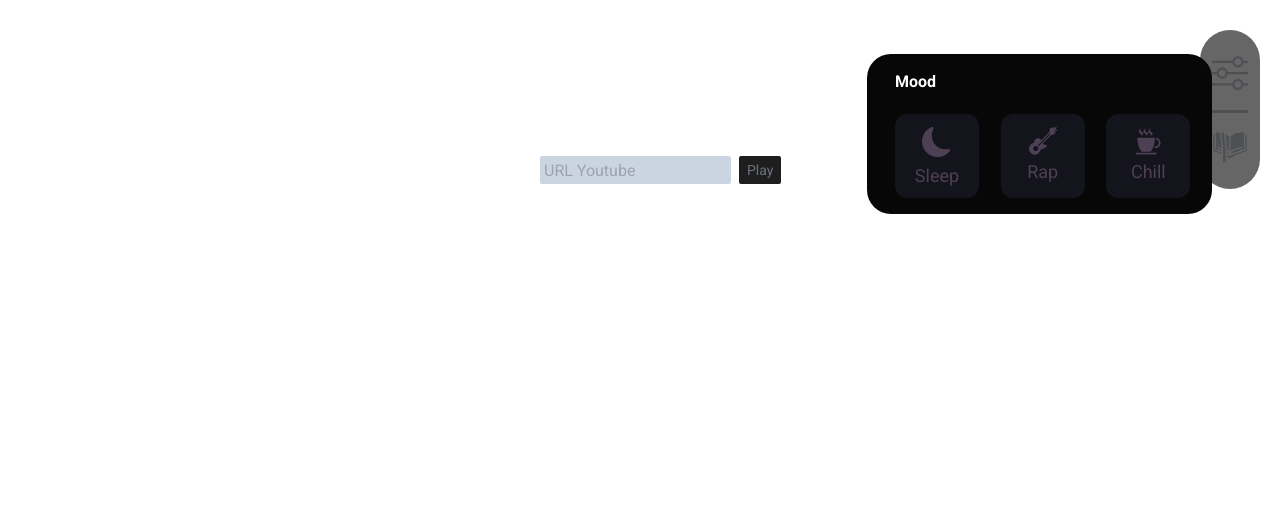
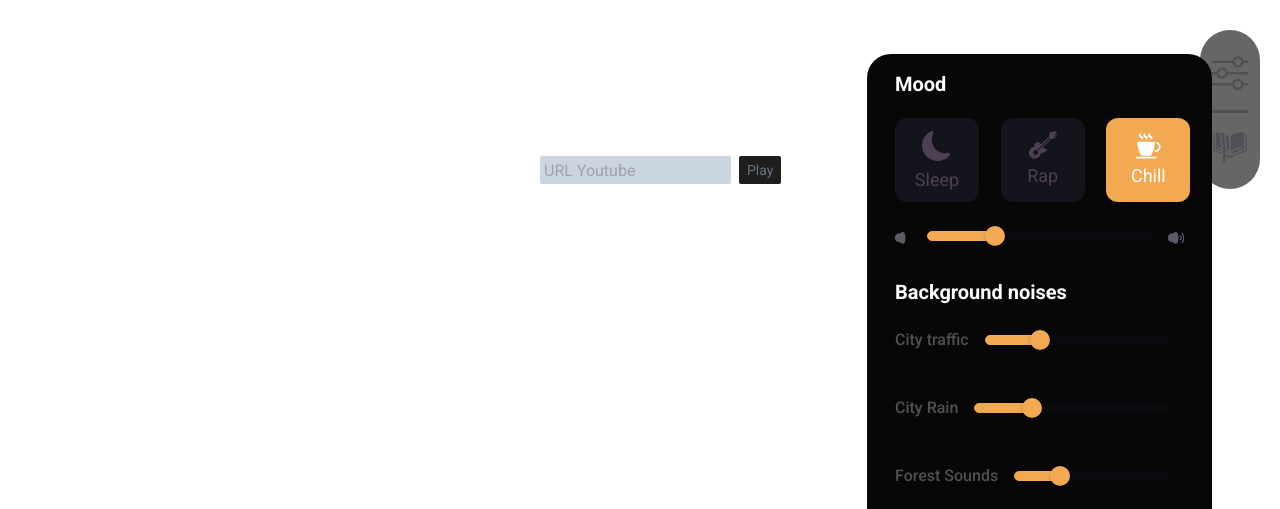
Before and after one commit to vinhphamlxdev/lofi-chill, a React (Create React App) app: page / in a window 1280 px wide. Shown: the part 291-800 px from the top of the page. Built offline with nearby package versions, Linux system fonts and the light colour scheme.

Commit message:
first commit

```diff
--- a/package.json
+++ b/package.json
@@ -3,6 +3,9 @@
   "version": "0.1.0",
   "private": true,
   "dependencies": {
+    "@emotion/react": "^11.9.3",
+    "@emotion/styled": "^11.9.3",
+    "@mui/material": "^5.8.4",
     "@reduxjs/toolkit": "^1.8.2",
     "@testing-library/jest-dom": "^5.16.4",
     "@testing-library/react": "^13.3.0",
--- a/src/components/backgRound/Video.js
+++ b/src/components/backgRound/Video.js
@@ -24,7 +24,6 @@ const Video = () => {
   const { mode, rainMode } = currentStatus;
   const statusDayNight = `${mode}`;
   const statusRain = `${rainMode}-${mode}`;
-  console.log(statusRain);
 
   return (
     <StyledVideo>
--- a/src/components/playerControl/index.js
+++ b/src/components/playerControl/index.js
@@ -1,21 +1,31 @@
 import React, { Fragment, useState } from "react";
 import { useSelector } from "react-redux";
-
+import iconPlaying from "~/assets/iconPlaying.gif";
 // import chill from "~/assets/songs/chill1.mp3";
 import { chill, rap, sleep } from "~/songData";
 import Control from "./Control";
 const Player = () => {
   const [currentSongIndex, setCurrentSongIndex] = useState(0);
   // eslint-disable-next-line no-unused-vars
-  const { mood } = useSelector((state) => state.global);
-
+  const { mood, Playing } = useSelector((state) => state.global);
   return (
     <Fragment>
       <div className="absolute h-[100px] bottom-0 left-0 right-0 z-50 flex items-center justify-center w-full p-8 required:">
         {mood === "chill" && (
           <>
-            <div className="absolute font-normal text-white left-20">
-              Song name: {chill[currentSongIndex].name}
+            <div className="absolute flex font-normal text-white left-20">
+              <span className="mt-auto text-inherit h-[18px] ">
+                Song name: {chill[currentSongIndex].name}
+              </span>
+              {Playing && (
+                <div className="flex-shrink-0 w-5 h-5 ml-2">
+                  <img
+                    className="object-cover w-full"
+                    src={iconPlaying}
+                    alt=""
+                  />
+                </div>
+              )}
             </div>
             <Control
               songs={chill}
@@ -26,8 +36,19 @@ const Player = () => {
         )}
         {mood === "rap" && (
           <>
-            <div className="absolute font-normal text-white left-20">
-              Song name: {rap[currentSongIndex].name}
+            <div className="absolute flex font-normal text-white left-20">
+              <span className="mt-auto text-inherit h-[18px] ">
+                Song name: {rap[currentSongIndex].name}
+              </span>
+              {Playing && (
+                <div className="flex-shrink-0 w-5 h-5 ml-2">
+                  <img
+                    className="object-cover w-full"
+                    src={iconPlaying}
+                    alt=""
+                  />
+                </div>
+              )}
             </div>
             <Control
               songs={rap}
@@ -38,8 +59,19 @@ const Player = () => {
         )}
         {mood === "sleep" && (
           <>
-            <div className="absolute font-normal text-white left-20">
-              Song name: {sleep[currentSongIndex].name}
+            <div className="absolute flex font-normal text-white left-20">
+              <span className="mt-auto text-inherit h-[18px] ">
+                Song name: {sleep[currentSongIndex].name}
+              </span>
+              {Playing && (
+                <div className="flex-shrink-0 w-5 h-5 ml-2">
+                  <img
+                    className="object-cover w-full"
+                    src={iconPlaying}
+                    alt=""
+                  />
+                </div>
+              )}
             </div>
             <Control
               songs={sleep}
--- a/src/components/popup/index.js
+++ b/src/components/popup/index.js
@@ -1,51 +1,172 @@
-import React, { useEffect, useState } from "react";
+import React, { useEffect, useRef, useState } from "react";
 import { GiBookmarklet } from "react-icons/gi";
 import { GiGuitar } from "react-icons/gi";
 import { GiCoffeeCup } from "react-icons/gi";
 import { useDispatch, useSelector } from "react-redux";
 import { setMood } from "~/redux-toolkit/global/globalSlice";
+import Stack from "@mui/material/Stack";
+import Slider from "@mui/material/Slider";
+import styled from "styled-components";
+const StyledPopup = styled.div`
+  .player__progress-volume {
+    position: relative;
+    width: 100%;
+    height: 10px;
+    margin: 0 8px 0 4px;
+  }
+
+  .range-volume {
+    color: #f3a952;
+    height: 10px;
+  }
+  .MuiSlider-rail {
+    color: #14141d;
+  }
+  .track-slider {
+    margin-bottom: 0px;
+  }
+`;
+const noseData = [
+  {
+    id: 1,
+    title: "City traffic",
+  },
+  {
+    id: 2,
+    title: "City Rain",
+  },
+  {
+    id: 3,
+    title: "Forest Sounds",
+  },
+  {
+    id: 4,
+    title: "River",
+  },
+  {
+    id: 5,
+    title: "Win",
+  },
+];
 const PopupMenu = () => {
   const { mood } = useSelector((state) => state.global);
-  const [active, setActive] = useState(false);
   const dispatch = useDispatch();
-  console.log("trang thai:", mood);
   const [currentMood, setCurrentMood] = useState("chill");
+
   useEffect(() => {
     dispatch(setMood(currentMood));
   }, [currentMood, dispatch]);
   return (
-    <div className="absolute z-20 flex items-center justify-end w-full h-full ">
+    <StyledPopup className="absolute z-20 flex items-center justify-end w-full h-full ">
       <div className="justify-around gap-y-4 max-w-full relative px-3 py-6 w-[60px] mr-5 flex flex-col bg-popUp items-center rounded-[35px]">
         <div className="rounded-tr-[35px] relative rounded-tl-[35px] cursor-pointer">
           <i className="text-4xl font-semibold cursor-pointer text-textMenu bi bi-sliders"></i>
           <div className="absolute flex flex-col py-4 px-7 right-full top-[-50%]  rounded-3xl mt-5 overflow-hidden w-[345px]  z-50 bg-[#070707]">
-            <h4 className="mb-5 text-base font-semibold text-white ">Mood</h4>
+            <h4 className="mb-5 text-xl font-semibold text-white ">Mood</h4>
             <div className="grid grid-cols-3 gap-x-7">
               <div
                 onClick={() => setCurrentMood("sleep")}
                 id="sleep"
-                className="bg-[#14141d] rounded-xl p-3 h-[84px] w-[84px] items-center flex flex-col justify-between cursor-pointer"
+                className={`bg-[#14141d] item-mood text-menuIcon  rounded-xl p-3 h-[84px] w-[84px] items-center flex flex-col justify-between cursor-pointer ${
+                  mood === "sleep" ? "active" : ""
+                }`}
               >
-                <i className="text-3xl bi text-menuIcon bi-moon-fill"></i>
-                <span className="text-lg font-normal text-menuIcon">Sleep</span>
+                <i className="text-3xl bi text-inherit bi-moon-fill"></i>
+                <span className="text-lg font-normal text-inherit">Sleep</span>
               </div>
               <div
                 onClick={() => setCurrentMood("rap")}
                 id="rap"
-                className="bg-[#14141d] rounded-xl p-3 h-[84px] w-[84px] items-center flex flex-col justify-between cursor-pointer"
+                className={`bg-[#14141d] item-mood text-menuIcon  rounded-xl p-3 h-[84px] w-[84px] items-center flex flex-col justify-between cursor-pointer ${
+                  mood === "rap" ? "active" : ""
+                }`}
               >
-                <GiGuitar className="text-3xl bi text-menuIcon" />
-                <span className="text-lg font-normal text-menuIcon">Rap</span>
+                <GiGuitar className="text-3xl bi text-inherit" />
+                <span className="text-lg font-normal text-inherit">Rap</span>
               </div>
               <div
                 onClick={() => setCurrentMood("chill")}
                 id="chill"
-                className={`bg-[#14141d] rounded-xl p-3 h-[84px] w-[84px] items-center flex flex-col justify-between cursor-pointer ${
-                  active ? "bg-primary" : ""
+                className={`bg-[#14141d] item-mood text-menuIcon  rounded-xl p-3 h-[84px] w-[84px] items-center flex flex-col justify-between cursor-pointer ${
+                  mood === "chill" ? "active" : ""
                 }`}
               >
-                <GiCoffeeCup className="text-3xl bi text-menuIcon" />
-                <span className="text-lg font-normal text-menuIcon">Chill</span>
+                <GiCoffeeCup className="text-3xl bi text-inherit" />
+                <span className="text-lg font-normal text-inherit">Chill</span>
+              </div>
+            </div>
+            <div className="flex items-center w-full my-4 text-primary volume">
+              <Stack
+                className="w-full"
+                spacing={2}
+                direction="row"
+                sx={{ mb: 1 }}
+                alignItems="center"
+              >
+                <svg
+                  xmlns="http://www.w3.org/2000/svg"
+                  fill="none"
+                  height="21"
+                  viewBox="0 -6 21 21"
+                  width="21"
+                  className="mb-1 text-sm injected-svg"
+                  data-src="/static/media/volume_low.b33e70b7060185a65abc28b05e465c8d.svg"
+                  xmlnsXlink="http://www.w3.org/1999/xlink"
+                >
+                  <g fill="#5b5a67">
+                    <path d="m6.66233 1.66753c-.13273.14653-.31371.229-.50255.229h-.6728c-.84724 0-1.68846.15532-2.48852.45947-1.52847.58107-2.640776 2.03112-2.895599 3.77485l-.0068505.04687c-.1280141.87599-.1280139 1.76857.0000003 2.64456l.0068502.04687c.254823 1.74375 1.367129 3.19375 2.895599 3.77485.80006.3041 1.64128.4595 2.48852.4595h.6728c.18884 0 .36982.0824.50255.229l.4937.545c1.90227 2.1002 5.17917 1.1068 5.81537-1.7629.6723-3.0327.6723-6.1965 0-9.22917-.6362-2.8697401-3.9131-3.863145-5.81537-1.76297z"></path>
+                  </g>
+                </svg>
+                <Slider
+                  className="range-volume"
+                  defaultValue={30}
+                  aria-label="Disabled slider"
+                />
+                <svg
+                  xmlns="http://www.w3.org/2000/svg"
+                  fill="none"
+                  height="21"
+                  viewBox="0 -6 21 21"
+                  width="21"
+                  className="mb-1 text-sm injected-svg"
+                  data-src="/static/media/volume.c87198cbf3e3b9e1ff00e17a0f2cdc56.svg"
+                  xmlnsXlink="http://www.w3.org/1999/xlink"
+                >
+                  <g fill="#5b5a67">
+                    <path d="m6.66233 1.66753c-.13273.14653-.31371.229-.50255.229h-.6728c-.84724 0-1.68846.15532-2.48852.45947-1.52847.58107-2.640776 2.03112-2.895599 3.77485l-.0068505.04687c-.1280141.87599-.1280139 1.76857.0000003 2.64456l.0068502.04687c.254823 1.74375 1.367129 3.19375 2.895599 3.77485.80006.3041 1.64128.4595 2.48852.4595h.6728c.18884 0 .36982.0824.50255.229l.4937.545c1.90227 2.1002 5.17917 1.1068 5.81537-1.7629.6723-3.0327.6723-6.1965 0-9.22917-.6362-2.8697401-3.9131-3.863145-5.81537-1.76297z"></path>
+                    <path d="m17.4036 1.03465c.287-.37512.7985-.425368 1.1423-.112233 1.5207 1.384813 2.4541 3.863153 2.4541 6.577603 0 2.71448-.9334 5.19278-2.4541 6.57758-.3438.3131-.8553.2629-1.1423-.1122-.2871-.3751-.241-.9331.1029-1.2462 1.0651-.9699 1.8714-2.89278 1.8714-5.21918 0-2.32641-.8063-4.24925-1.8714-5.21918-.3439-.31313-.39-.87107-.1029-1.24619z"></path>
+                    <path d="m16.3138 4.40489c-.3725-.27137-.8761-.16194-1.1248.24441-.2488.40636-.1485.95577.224 1.22714.4022.293.7208.88524.7208 1.62357 0 .73834-.3186 1.33058-.7208 1.62358-.3725.27137-.4728.82078-.224 1.22711.2487.4064.7523.5158 1.1248.2444.8908-.64885 1.442-1.81708 1.442-3.09509 0-1.278-.5512-2.44623-1.442-3.09512z"></path>
+                  </g>
+                </svg>
+              </Stack>
+            </div>
+            <div className="flex flex-col background-noise">
+              <h4 className="text-xl font-semibold text-white ">
+                Background noises
+              </h4>
+              <div className="flex flex-col noise-container">
+                {noseData.length > 0 &&
+                  noseData.map((item) => (
+                    <div key={item.id} className="flex items-center my-4">
+                      <p className="text-base font-medium whitespace-nowrap text-textMenu">
+                        {item.title}
+                      </p>
+
+                      <Stack
+                        className="flex-1 px-4 mb-0 track-slider "
+                        spacing={2}
+                        direction="row"
+                        sx={{ mb: 1 }}
+                        alignItems="center"
+                      >
+                        <Slider
+                          className="range-volume"
+                          defaultValue={30}
+                          aria-label="Disabled slider"
+                        />
+                      </Stack>
+                    </div>
+                  ))}
               </div>
             </div>
           </div>
@@ -55,7 +176,7 @@ const PopupMenu = () => {
           <GiBookmarklet />
         </div>
       </div>
-    </div>
+    </StyledPopup>
   );
 };
 
--- a/src/styles/GlobalClasses.js
+++ b/src/styles/GlobalClasses.js
@@ -7,6 +7,10 @@ export const GlobalClasses = css`
   h3 {
     font-size: 32px;
     line-height: 32px;
+    color: #fff;
+  }
+  .item-mood.active {
+    background-color: #f3a952;
     color: #fff;
   }
   .tippy-box {
```
Also changed, not shown: src/components/playerControl/Control.js (+8 -1 lines), src/redux-toolkit/global/globalSlice.js (+6 -1 lines), src/assets/iconPlaying.gif (added), 1 other file (tests, documents, lock files or other folders).
